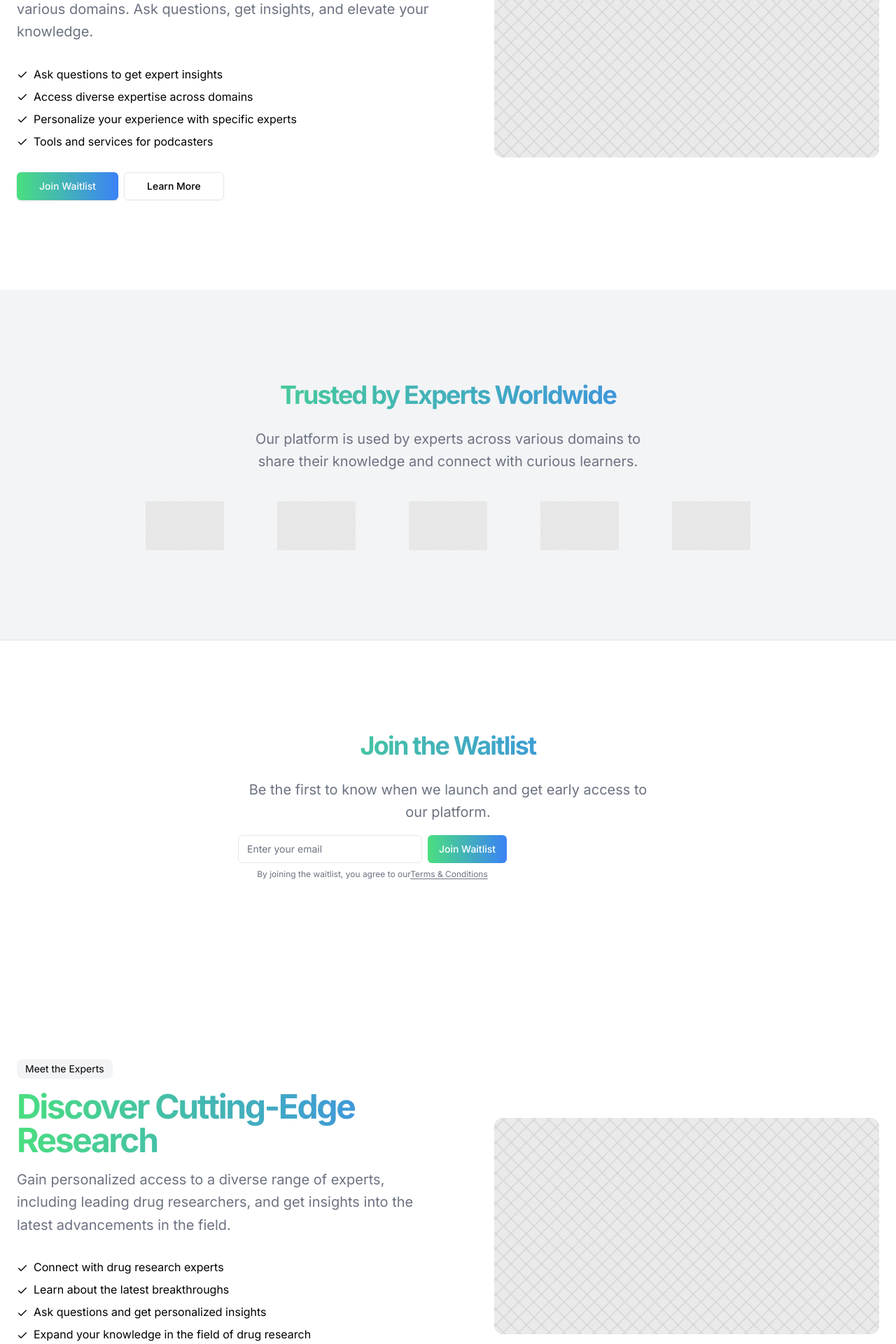
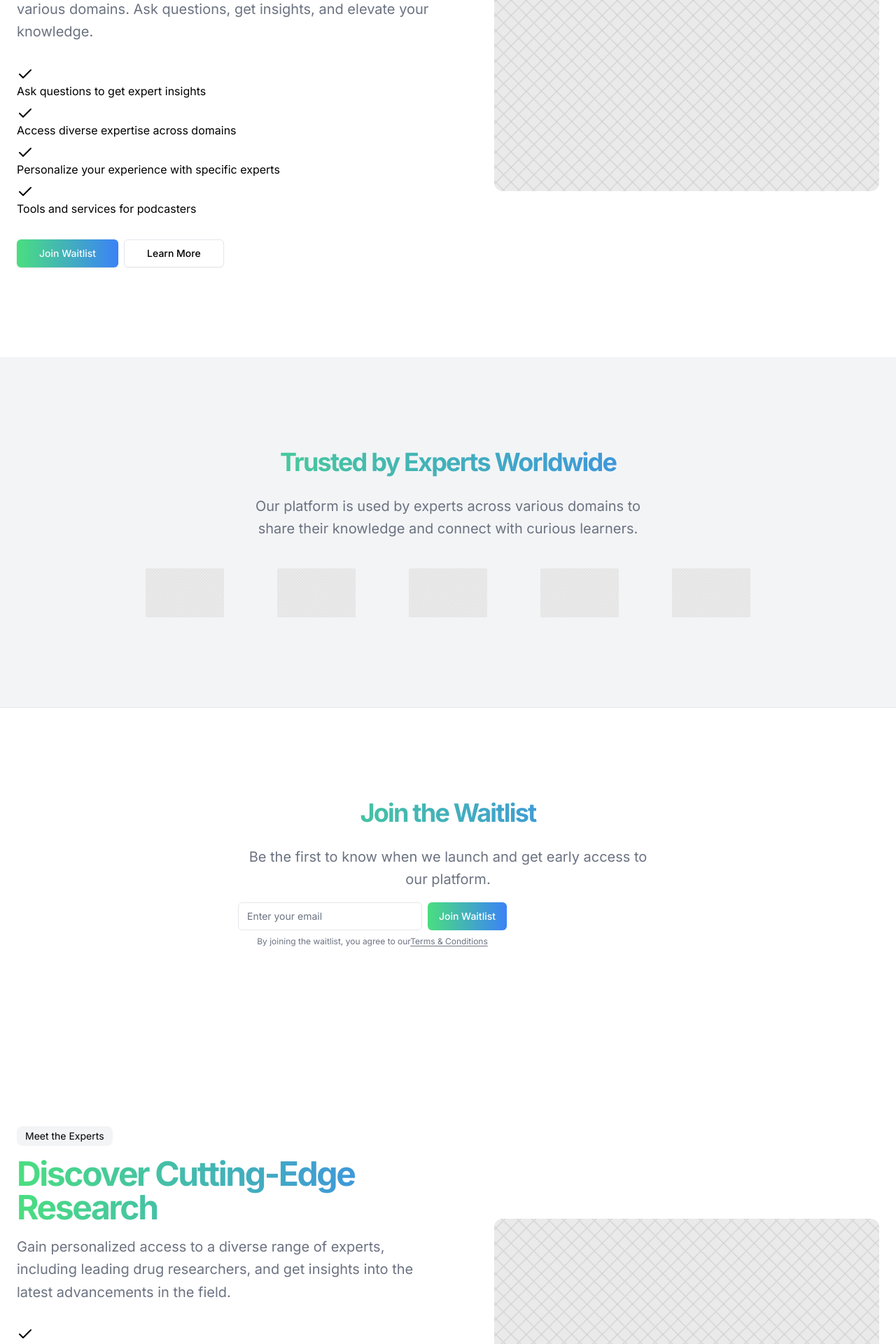
Before and after one commit to qniksefat/padana, a Next.js app: page / in a window 1280 px wide. Shown: the part 820-2740 px from the top of the page at 70% size. Built offline with nearby package versions, Linux system fonts and the light colour scheme.

Commit message:
delete function params

```diff
--- a/components/landing.tsx
+++ b/components/landing.tsx
@@ -33,7 +33,7 @@
       <div className="flex flex-col min-h-[100dvh]">
         <header className="px-4 lg:px-6 h-14 flex items-center">
           <Link className="flex items-center justify-center" href="#">
-            <BrainIcon className="h-6 w-6" />
+            <BrainIcon />
             <span className="sr-only">Padana</span>
             <span className="ml-2 text-gray-900 font-semibold">Padana</span>
           </Link>
@@ -96,19 +96,19 @@
                   </div>
                   <ul className="grid gap-2 py-4">
                     <li>
-                      <CheckIcon className="mr-2 inline-block h-4 w-4" />
+                      <CheckIcon />
                       Ask questions to get expert insights
                     </li>
                     <li>
-                      <CheckIcon className="mr-2 inline-block h-4 w-4" />
+                      <CheckIcon />
                       Access diverse expertise across domains
                     </li>
                     <li>
-                      <CheckIcon className="mr-2 inline-block h-4 w-4" />
+                      <CheckIcon />
                       Personalize your experience with specific experts
                     </li>
                     <li>
-                      <CheckIcon className="mr-2 inline-block h-4 w-4" />
+                      <CheckIcon />
                       Tools and services for podcasters
                     </li>
                   </ul>
@@ -234,19 +234,19 @@
                   </div>
                   <ul className="grid gap-2 py-4">
                     <li>
-                      <CheckIcon className="mr-2 inline-block h-4 w-4" />
+                      <CheckIcon />
                       Connect with drug research experts
                     </li>
                     <li>
-                      <CheckIcon className="mr-2 inline-block h-4 w-4" />
+                      <CheckIcon />
                       Learn about the latest breakthroughs
                     </li>
                     <li>
-                      <CheckIcon className="mr-2 inline-block h-4 w-4" />
+                      <CheckIcon />
                       Ask questions and get personalized insights
                     </li>
                     <li>
-                      <CheckIcon className="mr-2 inline-block h-4 w-4" />
+                      <CheckIcon />
                       Expand your knowledge in the field of drug research
                     </li>
                   </ul>
@@ -293,10 +293,9 @@
   )
 }
 
-function BrainIcon(props) {
+function BrainIcon() {
   return (
     <svg
-      {...props}
       xmlns="http://www.w3.org/2000/svg"
       width="24"
       height="24"
@@ -314,10 +313,9 @@
 }
 
 
-function CheckIcon(props) {
+function CheckIcon() {
   return (
     <svg
-      {...props}
       xmlns="http://www.w3.org/2000/svg"
       width="24"
       height="24"
```
